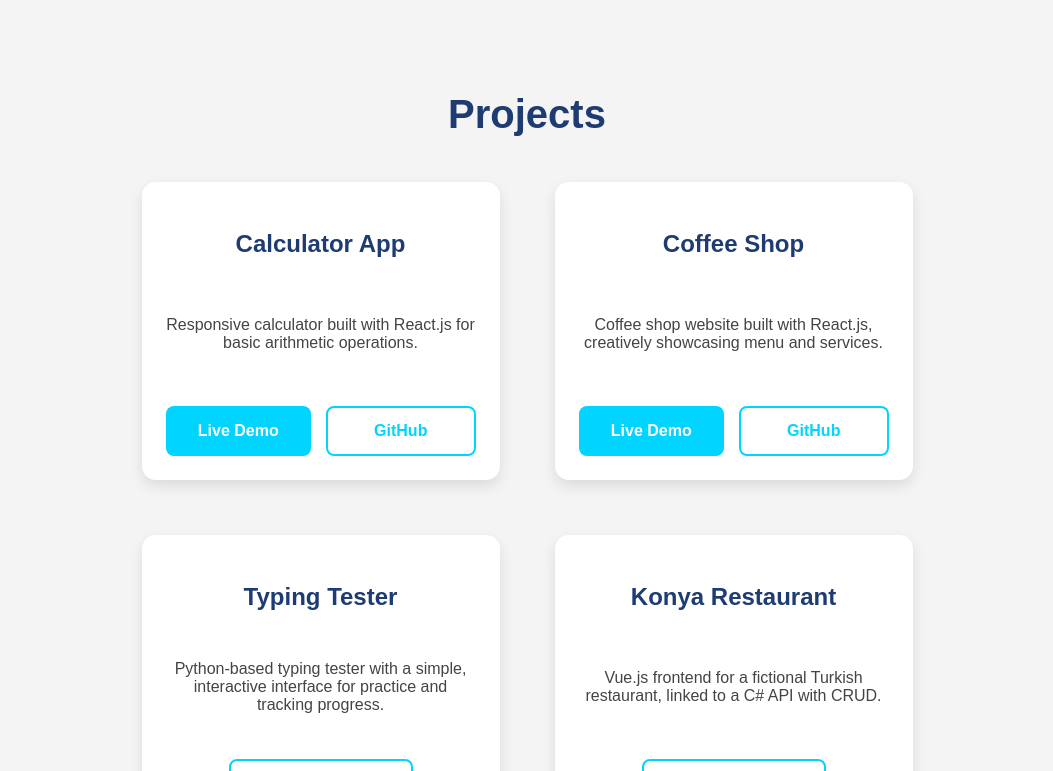
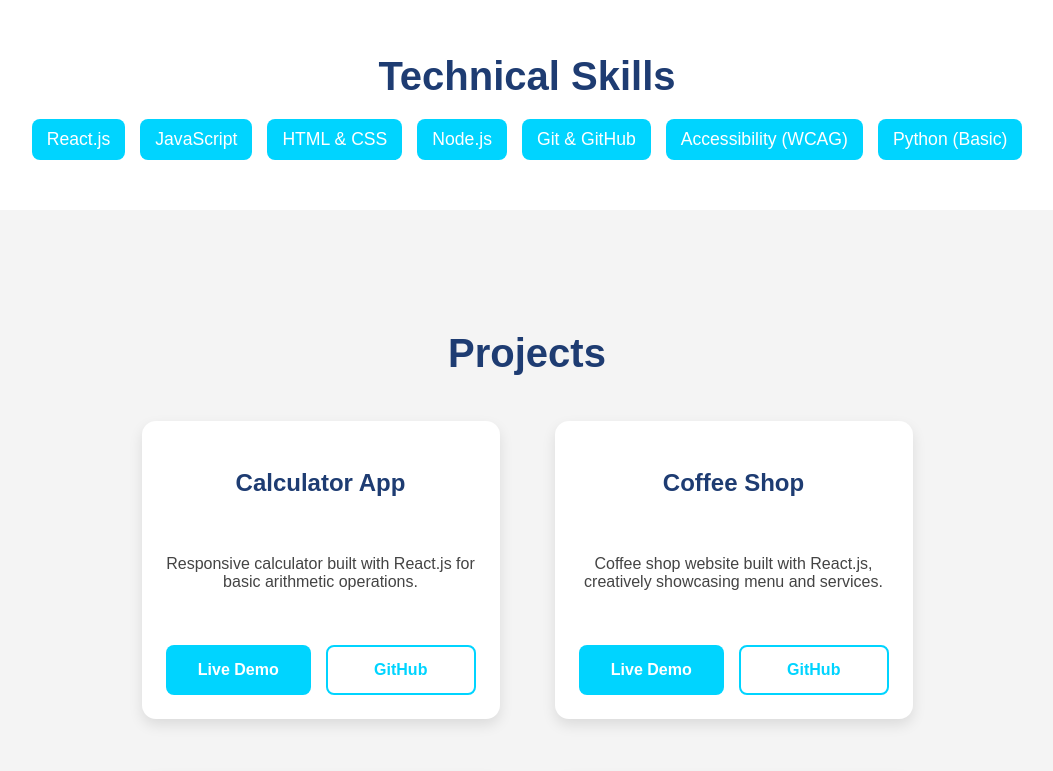
Before and after one commit to hamzas4011/personal-website, a React (Vite) app: page / in a window 1280 px wide. Shown: the part 1609-2380 px from the top of the page, without its empty margins (113-1166 px from the left). Built offline with nearby package versions, Linux system fonts and the light colour scheme.

Commit message:
skills section added

```diff
--- a/src/App.jsx
+++ b/src/App.jsx
@@ -1,6 +1,7 @@
 import React from "react";
 import Intro from "./components/Intro";
 import About from "./components/About";
+import Skills from "./components/Skills";
 import Projects from "./components/Projects";
 import Contact from "./components/Contact";
 import Footer from "./components/Footer";
@@ -10,6 +11,7 @@ function App() {
     <>
       <Intro />
       <About />
+      <Skills />
       <Projects />
       <Contact />
       <Footer />
--- /dev/null
+++ b/src/styles/Skills.css
@@ -0,0 +1,26 @@
+.skills {
+    text-align: center;
+    padding: 50px 20px;
+    background-color: #ffffff;
+  }
+
+  .skills h2 {
+    font-size: 2.5rem;
+    color: #1e3c72;
+    margin-bottom: 20px;
+  }
+
+  .skills-list {
+    display: flex;
+    flex-wrap: wrap;
+    justify-content: center;
+    gap: 15px;
+  }
+
+  .skills-list span {
+    background: #00d4ff;
+    color: white;
+    padding: 10px 15px;
+    border-radius: 8px;
+    font-size: 1.1rem;
+  }
```
